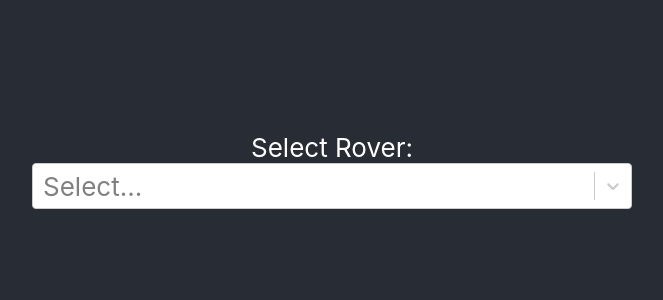
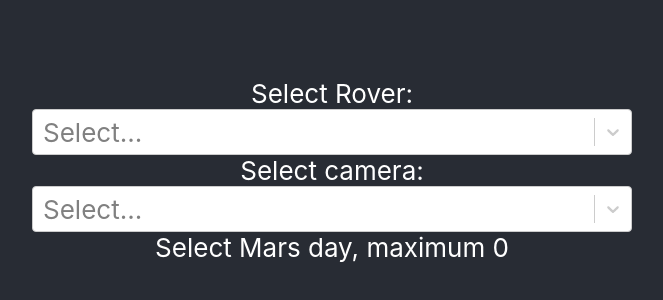
Before and after one commit to Paul-Melinte/MarsAppSPA, a React (Create React App) app in the folder marsappspa/: page /MarsPhotos in a window 1280 px wide. Shown: the part 230-530 px from the top of the page, without its empty margins (308-971 px from the left). Built offline with nearby package versions, Linux system fonts and the light colour scheme; no server answers.

Commit message:
Populate the select camera form depending on the selected rover

```diff
--- a/marsappspa/src/components/NASAinfo/MarsPhotos.tsx
+++ b/marsappspa/src/components/NASAinfo/MarsPhotos.tsx
@@ -6,7 +6,9 @@ import "./MarsPhotos.css"
 export const MarsPhotos: React.FC = () => {
     const [roverSelectApiData, setRoverSelectApiData] = useState<any[]>([]);
     const [selectedRover, setSelectedRover] = useState("");
+    const [cameraSelectData, setCameraSelectData] = useState<any[]>([]);
     const [selectedCamera, setSelectedCamera] = useState("");
+    const [maxSol, setMaxSol] = useState(0);
     const [selectedSol, setSelectedSol] = useState(0);
 
     const getRoverData = async () => {
@@ -26,12 +28,31 @@ export const MarsPhotos: React.FC = () => {
         getRoverData();
     },[]);
 
+    function onRoverSelect(event: any) {
+        setSelectedRover(event.label);
+
+        const cameras: any[] = event.value.cameras;
+
+        setCameraSelectData(cameras.map(camera => ({
+            "value": camera,
+            "label": camera
+        })));
+
+        setMaxSol(event.value.max_sol);
+    }
 
     return (
         <form className="Mars-form">
             <label>
                 Select Rover:
-                <Select name="roverSelect" options={roverSelectApiData} className="Mars-select"/>
+                <Select name="roverSelect" options={roverSelectApiData} className="Mars-select" onChange={onRoverSelect}/>
+            </label>
+            <label>
+                Select camera:
+                <Select name="cameraSelect" options={cameraSelectData} />
+            </label>
+            <label>
+                Select Mars day, maximum {maxSol}
             </label>
         </form>
     );
```
